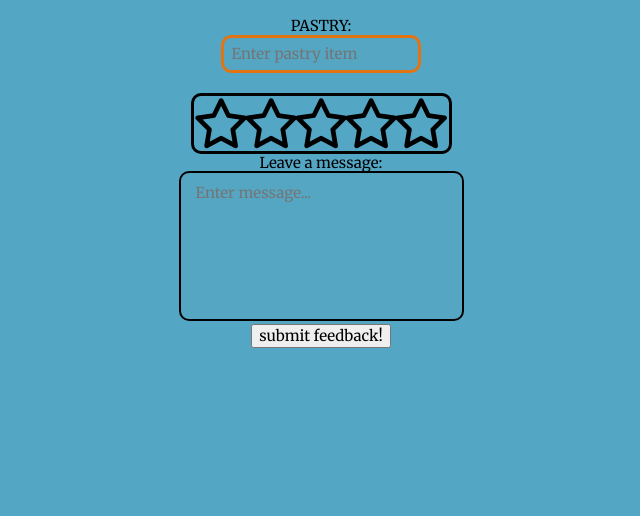
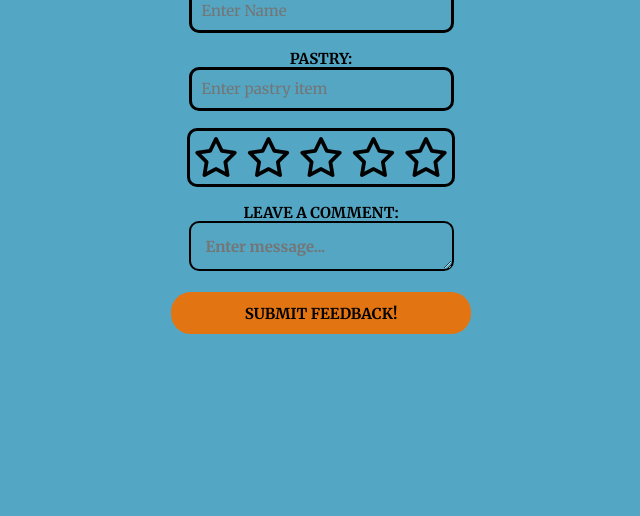
Before and after one commit to Jay24op/TSB-Feedback, a plain HTML site: page index.html in a window 1280 px wide. Shown: the part 284-800 px from the top of the page, without its empty margins (319-959 px from the left). Drawn offline with Linux system fonts and the light colour scheme.

Commit message:
Button defined

```diff
--- a/CSS/styles.css
+++ b/CSS/styles.css
@@ -24,21 +24,24 @@ body{
     width: 100%;
 }
 .lines{
-    margin: 2rem;
+    margin: 1.75rem;
 }
-.lines label,.rating{
+.lines label,.rating,.btn{
     text-transform: uppercase;
+    font-weight: 700;
 }
 .lines input{
-    padding: .75rem;
+    padding: 1rem;
+    width: 100%;
     outline: 0;
     background: rgba(111,114,117,.01);
-    border: 3px solid var(--color-primary);
+    border: 3px solid;
     border-radius: 1rem;
+    outline: 0;
     transition: box-shadow .2s;
 }
 .lines input:hover{
-    box-shadow: 0 0 0 2px var(--color-primary);
+    box-shadow: 0 0 0 2px;
 }
 .rating{
     display: flex;
@@ -52,15 +55,15 @@ body{
     padding: 2.5rem 2.5rem;
     border: 3px solid #000;
     border-radius: 1rem;
-    gap: 4.5rem;
+    gap: 5rem;
 }
 .star input{
     display: flex;
     position: relative;
     align-items: center;
     justify-content: center;
-    width: .5rem;
-    height: .5rem;
+    width: .25rem;
+    height: .25rem;
     cursor: pointer;
     appearance: none;
 }
@@ -68,7 +71,7 @@ body{
     content: '\f006';
     position: absolute;
     font-family: fontAwesome;
-    font-size: 5rem;
+    font-size: 4rem;
     color: #000;
     transition: .5s;
 }
@@ -80,16 +83,19 @@ body{
     color: var(--color-primary);
 }
 .message{
+    font-weight: bold;
     background: rgba(111,114,117,.01);
     border: 2px solid var(--color-accent);
     border-radius: 1rem;
     padding: 1.5rem;
-    line-height: 1rem;
-    width: 95%;
-    height: 15rem;
+    line-height: 1.75rem;
+    width: 100%;
+    height: 5rem;
+    min-height: 5rem;
+    max-height: 30rem;
     outline: 0;
-    overflow: hidden;
-    resize: none;
+    overflow: auto;
+    resize: vertical;
     transition: all 0.2s;
 }
 .message:hover{
@@ -99,4 +105,14 @@ body{
 .message:focus{
     cursor: text;
 }
+.btn{
+    width: 100%;
+    background: var(--color-primary);
+    padding: 1.25rem;
+    border: 0;
+    border-radius: 2rem;
+}
+.btn:hover{
+    background: linear-gradient(20deg,hotpink 25%,magenta);
+}
 /*shirt color blue*/
--- a/index.html
+++ b/index.html
@@ -12,7 +12,7 @@
 <link rel="stylesheet" href="https://cdnjs.cloudflare.com/ajax/libs/font-awesome/6.4.0/css/all.min.css">
 <body>
     <form class="control" action="#" method="post">
-        <h1>FeedBack Form</h1>
+        <h1>Feedback Form</h1>
         <div class="lines">
             <label for="name">Name:</label>
             <input type="text" id="name" placeholder="Enter Name" autofocus>
@@ -31,11 +31,11 @@
                 <input type="radio" name="clr">
             </div>
         </div>
-         <div>
-            <label for="review">Leave a message:</label>
+         <div class="lines">
+            <label for="review">Leave a comment:</label>
             <textarea class="message" id="review" placeholder="Enter message..."></textarea>
          </div>
-         <button type="submit">submit feedback!</button>
+         <button class="btn" type="submit">submit feedback!</button>
     </form>
 </body>
 </html>
```
